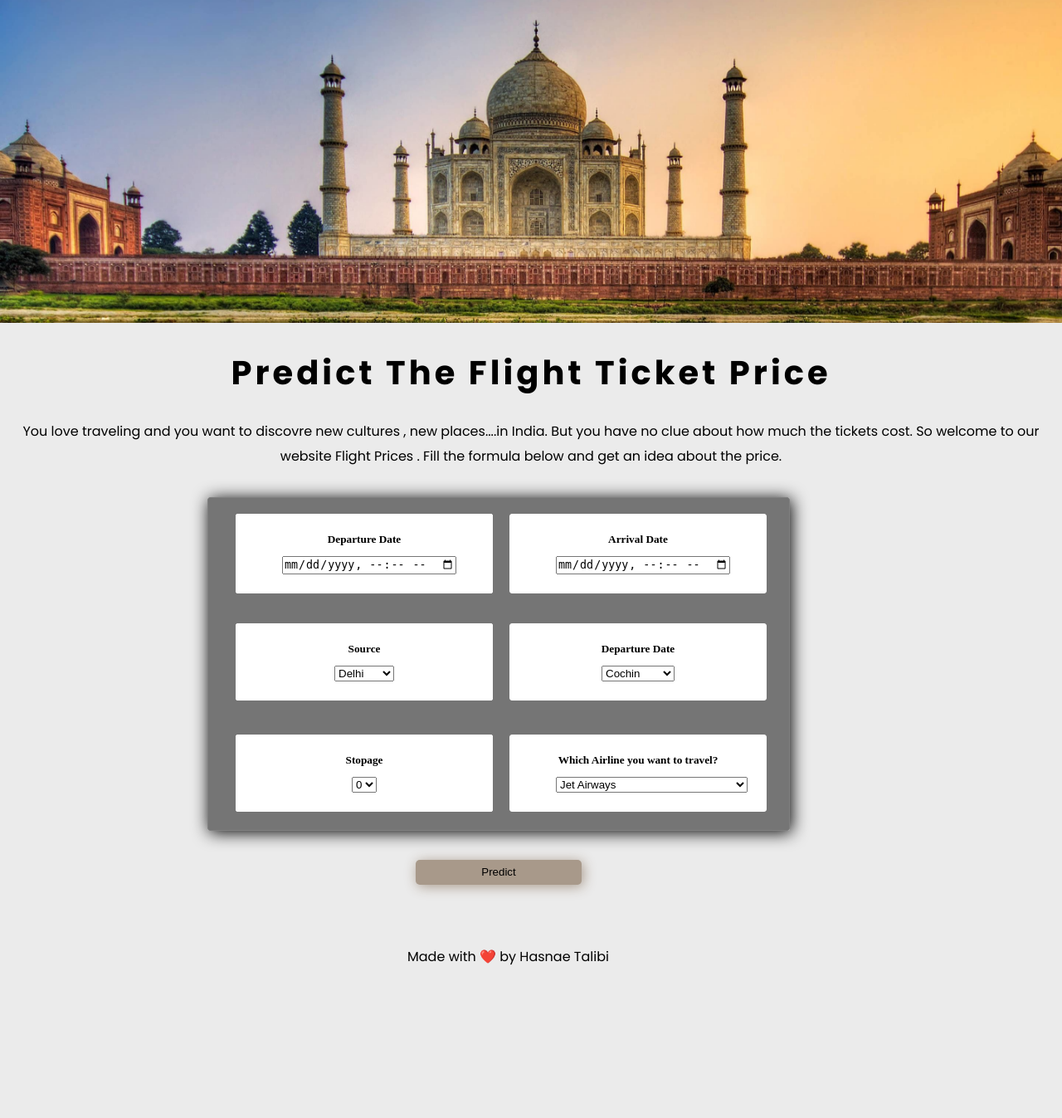
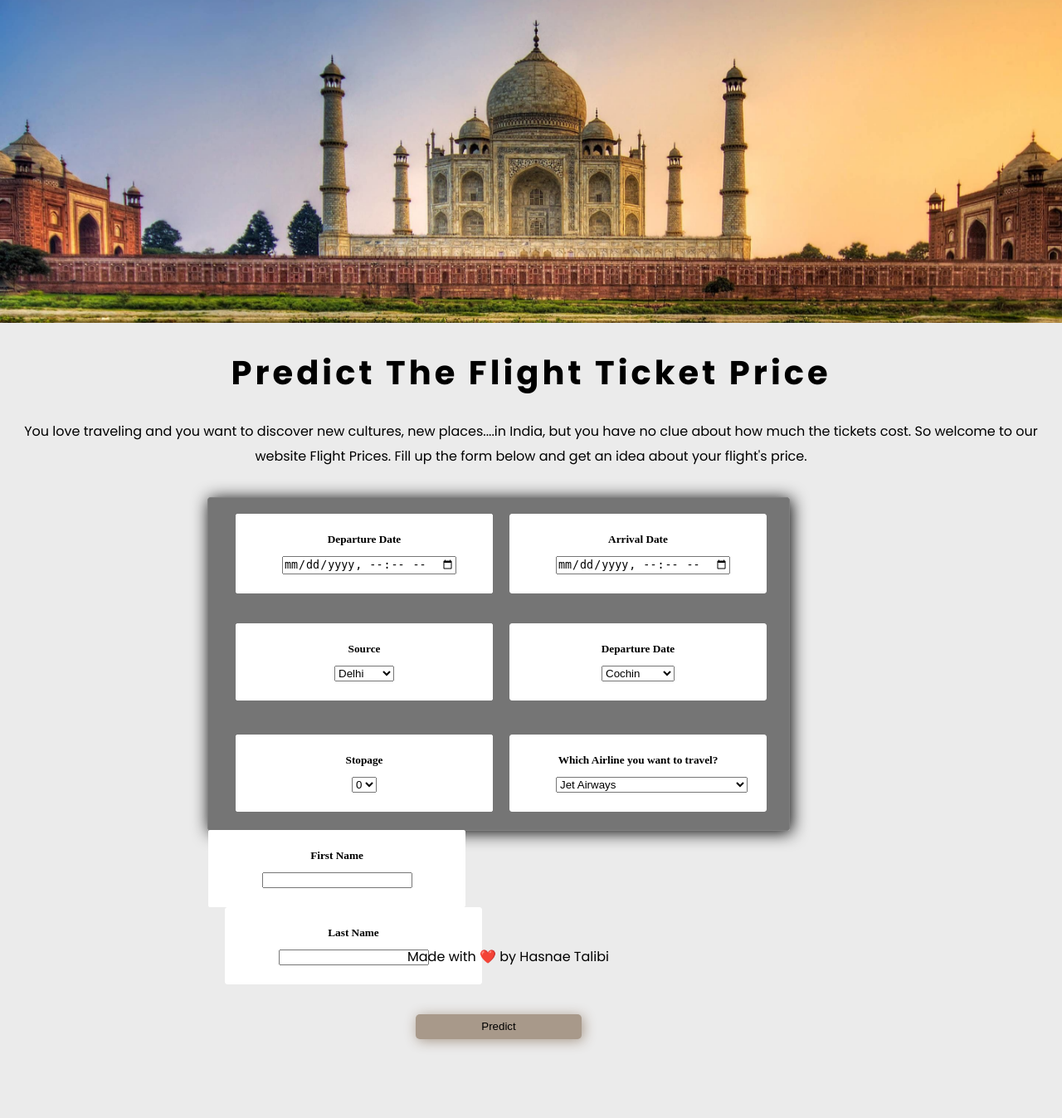
Before and after one commit to Cheikhoul/Prediction_prix_logement, a Python web app: template templates/index.html in a window 1280 px wide. Shown: the part 61-1408 px from the top of the page at 83% size. Run offline with Jinja, Linux system fonts and the light colour scheme; the template is opened without the code that fills it, so the values that code supplies are empty.

Commit message:
Création de la base de données
[ADD] Connexion entre Mysql et FLASK
[DEL] Suppresion des commentaires de tests
[ADD] Ajout de nouveaux inputs dans le formulaire HTML : Nom et prenom
[ADD] Création de latable SQL flight_predictions
[ADD] Ajout des valeurs des inputs dans la table flight_predictions

```diff
--- a/templates/index.html
+++ b/templates/index.html
@@ -29,9 +29,9 @@
 				<h2>Predict The Flight Ticket Price</h2>
 				<p>
 
-                You love traveling and you want to discovre new cultures , new places....in India. But you have no clue about how much the tickets cost.
-                So welcome to our website Flight Prices .
-                Fill the formula below and get an idea about the price.
+                You love traveling and you want to discover new cultures, new places....in India, but you have no clue about how much the tickets cost.
+                So welcome to our website Flight Prices.
+                Fill up the form below and get an idea about your flight's price.
             </p>
 
 
@@ -40,7 +40,6 @@
         	<form action="\predict" method="post">
 
             <div class='container1'>
-
         	    <div class='case1'>
         		    <h5 >Departure Date</h5>
                     <input type="datetime-local" name="Dep_Time" id='Dep_Time' required='required'/>
@@ -108,13 +107,25 @@
                     </select>
         	    </div>
         	 </div>
+			<div class='container4'>
+				<div class='case1'>
+        		    <h5> First Name </h5>
+                    <input type="text" name="Passenger_FirstName" id='Passenger_FirstName' required='required'/>
+        	    </div>
+        	    <div class='case2'>
+        		    <h5 >Last Name </h5>
+        		    <input type="text" name="Passenger_LastName" id='Passenger_LastName' required='required'/>
+        	    </div>
+			</div>
         	 <br/>
         	 <br/>
 
         	     <input type="submit" value="Predict" id="submit" >
 
         	 </form>
-        </div>
+
+
+			</div>
 
         <div class='Predict'>
              <h3 >{{ prediction_text }}</h3>
```
Also changed, not shown: app.py (+42 -90 lines).
